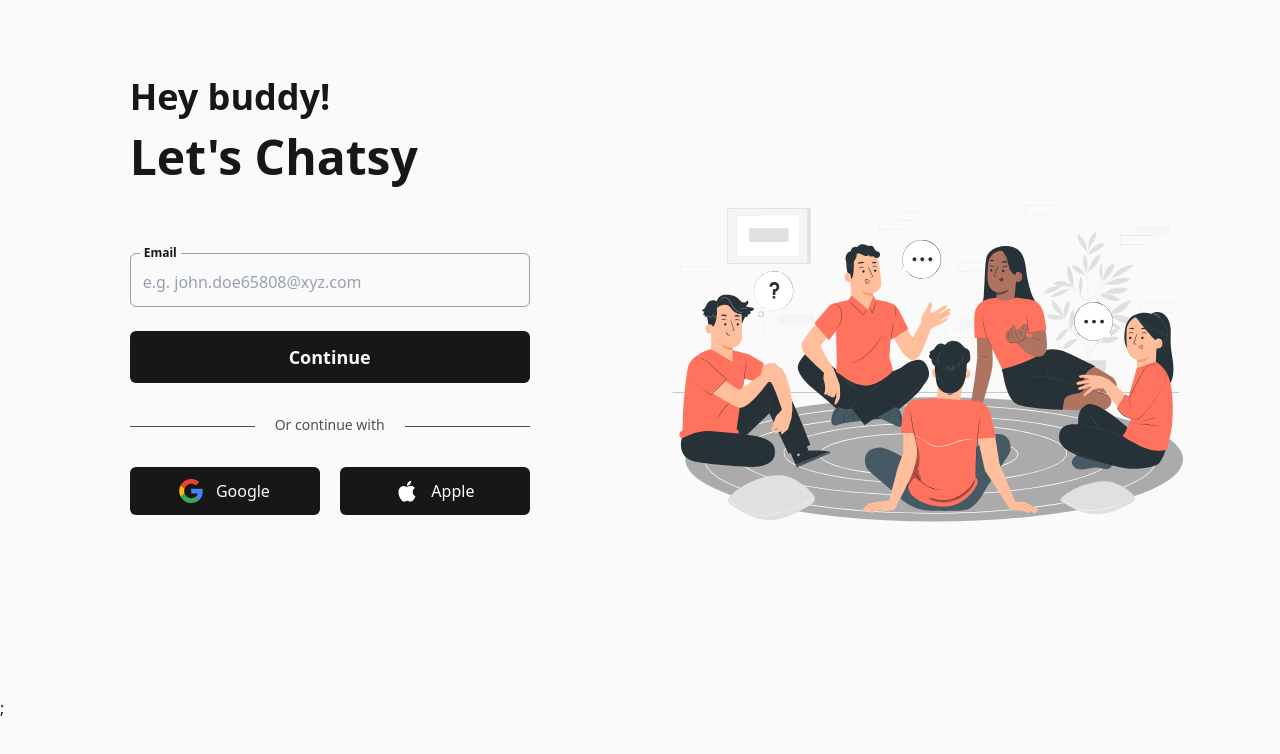
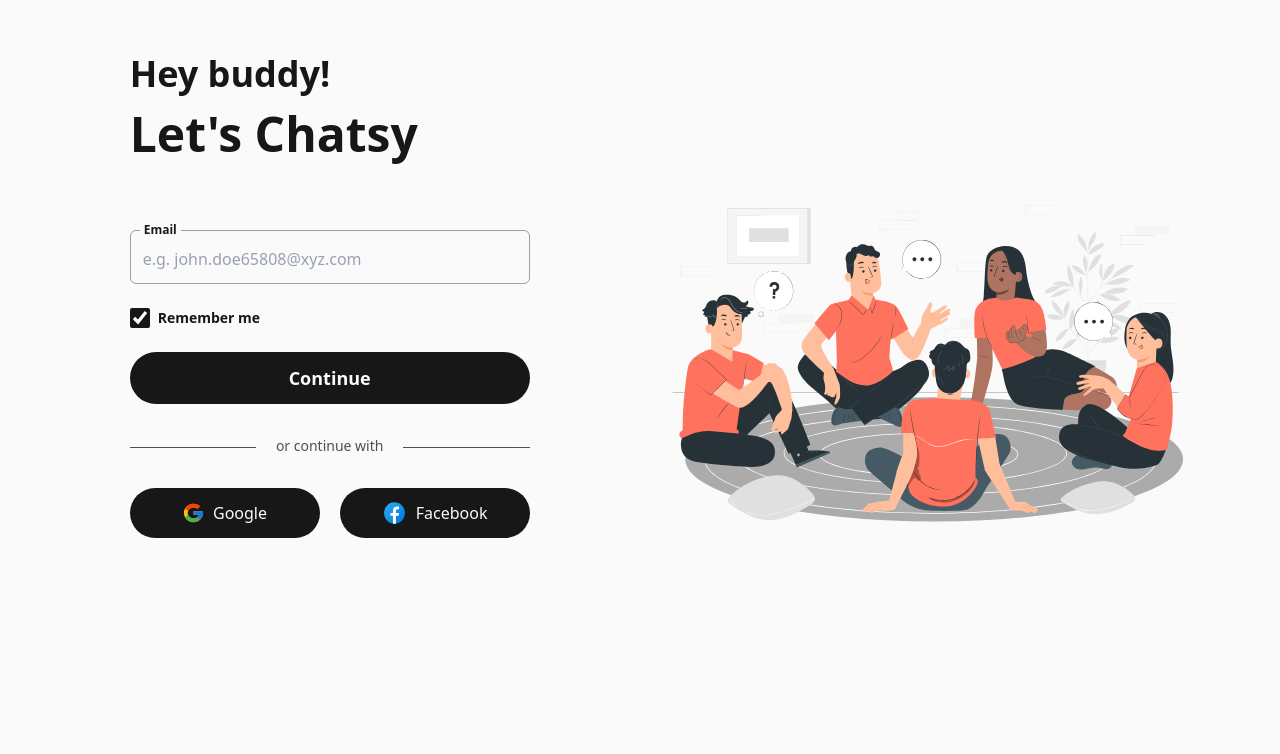
Before and after one commit to Pranav-Rustagi/chatsy-frontend, a Next.js app: page /auth in a window 1280 px wide. Shown: the part 104-858 px from the top of the page. Built offline with nearby package versions, Linux system fonts and the light colour scheme; no server answers.

Commit message:
Fixed auth flow, added onboarding functionality

```diff
--- /dev/null
+++ b/src/components/AuthInit/index.tsx
@@ -0,0 +1,65 @@
+import { firebaseAuth } from "@/config/firebase.config";
+import { fetchUserData, setUserInfoData } from "@/redux/reducers/userInfo";
+import { StoreDispatch } from "@/redux/store/store";
+import { generateUserNameFromEmail, getHighQualityGoogleAvatar } from "@/utilities";
+import { onAuthStateChanged } from "firebase/auth";
+import { useRouter } from "next/router";
+import { useEffect } from "react";
+import { useDispatch } from "react-redux";
+
+const AuthInit = () => {
+    const dispatch = useDispatch<StoreDispatch>();
+    const router = useRouter();
+
+    useEffect(() => {
+        const unsubscribe = firebaseAuth.onAuthStateChanged(async (user) => {
+            console.log("Auth state changed", user);
+            if (router.pathname === "/logout") {
+                return;
+            }
+
+            if (user === null) {
+                if (router.pathname !== "/auth") {
+                    router.replace("/auth");
+                }
+                return;
+            }
+
+            const idToken = await user.getIdToken();
+            const actionResult = await dispatch(fetchUserData(idToken));
+
+            if (fetchUserData.rejected.match(actionResult)) {
+                // something went wrong
+                console.error("Something went wrong");
+                router.replace("/auth");
+                return;
+            }
+
+            const userInfo = actionResult.payload;
+
+            if (userInfo === null) {
+                const user_data = {
+                    email: user.email as string,
+                    username: generateUserNameFromEmail(user.email as string),
+                    avatar_url: getHighQualityGoogleAvatar(user.photoURL as string),
+                    onboarded: false,
+                    about: "Hey there! I'm using Chatsy."
+                }
+
+                dispatch(setUserInfoData(user_data));
+
+                router.replace("/onboard");
+            } else {
+                if (router.pathname === "/auth" || router.pathname === "/onboard" || router.pathname === "/") {
+                    router.replace("/chats");
+                }
+            }
+        });
+
+        return unsubscribe;
+    }, [firebaseAuth, dispatch, fetchUserData, setUserInfoData]);
+
+    return null;
+}
+
+export default AuthInit;
--- a/src/components/Button/index.tsx
+++ b/src/components/Button/index.tsx
@@ -1,11 +1,18 @@
+import Image from "next/image";
+
 interface ButtonProps {
     children?: React.ReactNode | React.ReactNode[] | string;
     variant?: "sm" | "md" | "lg" | "full";
+    icon?: {
+        src: string;
+        alt: string;
+        classes?: string;
+    };
     onClick?: () => void;
     overrideClasses?: string[];
 }
 
-const Button = ({ children = "Click me", variant = "md", onClick = () => {}, overrideClasses = [] }: ButtonProps) => {
+const Button = ({ children = "Click me", variant = "md", icon, onClick = () => { }, overrideClasses = [] }: ButtonProps) => {
     const sizeClasses: Record<string, string> = {
         "sm": "px-4 py-2 text-xs font-light",
         "md": "px-4 py-3",
@@ -15,9 +22,23 @@ const Button = ({ children = "Click me", variant = "md", onClick = () => {}, ove
 
     return (
         <button
-            className={`bg-chatsy-action-bg text-chatsy-action-text rounded-md cursor-pointer flex justify-center items-center ${sizeClasses?.[variant] || sizeClasses["md"]} ${overrideClasses.join(' ')}`}
+            className={`bg-chatsy-action-bg text-chatsy-action-text rounded-full cursor-pointer flex justify-center items-center ${sizeClasses?.[variant] || sizeClasses["md"]} ${overrideClasses.join(' ')}`}
             onClick={onClick}
         >
+            {
+                icon &&
+                (
+                    <>
+                        <Image
+                            src={icon.src}
+                            alt={icon.alt}
+                            width="0" height="0" sizes="100vw"
+                            className={`w-[1.5rem] h-[1.5rem] ${icon.classes || ""}`}
+                        />
+                        &nbsp;&nbsp;
+                    </>
+                )
+            }
             {children}
         </button>
     )
--- a/src/config/firebase.config.js
+++ b/src/config/firebase.config.js
@@ -1,6 +1,5 @@
 import { getApp, getApps, initializeApp } from "firebase/app";
-import { getAuth, GoogleAuthProvider } from "firebase/auth";
-import { getStorage } from "firebase/storage";
+import { getAuth } from "firebase/auth";
 
 const firebaseConfig = {
     apiKey: process.env.NEXT_PUBLIC_FIREBASE_API_KEY,
@@ -14,12 +13,8 @@ const firebaseConfig = {
 
 const firebaseApp = getApps().length > 0 ? getApp() : initializeApp(firebaseConfig);
 const firebaseAuth = getAuth(firebaseApp);
-const googleAuthProvider = new GoogleAuthProvider();
-const firebaseStorage = getStorage(firebaseApp);
 
 export {
     firebaseApp,
-    firebaseAuth,
-    googleAuthProvider,
-    firebaseStorage
+    firebaseAuth
 };
--- a/src/constants/routes.ts
+++ b/src/constants/routes.ts
@@ -1,10 +1,10 @@
 const BASE_ROUTE = process.env.NEXT_PUBLIC_CHATSY_BACKEND_BASE_ROUTE;
 const AUTH_ROUTE = `${BASE_ROUTE}/api/auth`;
 
-const CHECK_EXISTING_USER_ROUTE = `${AUTH_ROUTE}/check-user`;
-const CHECK_EXISTING_GOOGLE_USER_ROUTE = `${AUTH_ROUTE}/check-google-user`;
+const CHECK_EXISTING_USER_ROUTE = `${AUTH_ROUTE}/check-existing-user`;
+const SAVE_NEW_USER_INFO_ROUTE = `${AUTH_ROUTE}/save-new-user-info`;
 
 export {
     CHECK_EXISTING_USER_ROUTE,
-    CHECK_EXISTING_GOOGLE_USER_ROUTE
+    SAVE_NEW_USER_INFO_ROUTE
 };
--- a/src/pages/_app.tsx
+++ b/src/pages/_app.tsx
@@ -2,11 +2,13 @@ import type { AppProps } from "next/app";
 import { Provider } from "react-redux";
 import store from "@/redux/store/store";
 import "@/styles/globals.css";
+import AuthInit from "@/components/AuthInit";
 
 export default function App({ Component, pageProps }: AppProps) {
-  return (
-    <Provider store={store}>
-      <Component {...pageProps} />;
-    </Provider>
-  );
+    return (
+        <Provider store={store}>
+            <AuthInit />
+            <Component {...pageProps} />
+        </Provider>
+    );
 }
--- a/src/pages/auth/index.tsx
+++ b/src/pages/auth/index.tsx
@@ -1,54 +1,32 @@
-import { signInWithPopup } from "firebase/auth";
-import { firebaseAuth, googleAuthProvider } from "@/config/firebase.config.js";
-import { useRouter } from "next/router";
+import { GoogleAuthProvider, signInWithPopup } from "firebase/auth";
+import { firebaseAuth } from "@/config/firebase.config.js";
 import { useDispatch, useSelector } from "react-redux";
-import { fetchGoogleUserData, setUserInfoData } from "@/redux/reducers/userInfo";
-import { generateUserNameFromEmail, getHighQualityGoogleAvatar } from "@/utilities";
+import { setUserInfoData } from "@/redux/reducers/userInfo";
+import { RootState, StoreDispatch } from "@/redux/store/store";
+import { useState } from "react";
 import { Button, Input } from "@/components";
-import store, { RootState, StoreDispatch } from "@/redux/store/store";
 import Image from "next/image";
 import Head from "next/head";
 
 const AuthPage = () => {
-    const router = useRouter();
+    const dispatch = useDispatch<StoreDispatch>();
+    const userInfo = useSelector((state: RootState) => state.userInfo.data);
 
-    const dispatch = useDispatch<StoreDispatch>();
-    const userInfo = useSelector((state: RootState) => state.userInfo);
+    const [rememberMe, setRememberMe] = useState<Boolean>(true);
 
-    const handleGoogleAuth = async () => {
-        const authResult = await signInWithPopup(firebaseAuth, googleAuthProvider);
-        const idToken = await authResult.user.getIdToken() as string;
 
-        const actionResult = await dispatch(fetchGoogleUserData(idToken));
-
-        if (fetchGoogleUserData.rejected.match(actionResult)) {
-            // something went wrong
-            console.error("Something went wrong");
-            return;
-        }
-
-        const userInfo = store.getState().userInfo;
-        const user = authResult.user;
-
-        if (userInfo.data === null) {
-            const user_data = {
-                email: user.email as string,
-                username: generateUserNameFromEmail(user.email as string),
-                avatar_url: getHighQualityGoogleAvatar(user.photoURL as string),
-                onboarded: false,
-                about: "Hey there! I'm using Chatsy."
-            }
-
-            dispatch(setUserInfoData(user_data));
-
-            router.replace("/onboard");
-        } else {
-            router.replace("/chats");
-        }
+    const toggleRememberMe = () => {
+        setRememberMe(!rememberMe);
     }
 
 
-    const handleAppleAuth = () => {
+    const handleGoogleAuth = () => {
+        const googleAuthProvider = new GoogleAuthProvider();
+        signInWithPopup(firebaseAuth, googleAuthProvider);
+    }
+
+
+    const handleFacebookAuth = () => {
         alert("Not implemented yet");
     }
 
@@ -58,29 +36,9 @@ const AuthPage = () => {
 
 
     const handleEmailInputChange = (e: React.ChangeEvent<HTMLInputElement>) => {
-        dispatch(setUserInfoData({email: e.target.value}));
+        dispatch(setUserInfoData({ email: e.target.value }));
     }
 
-
-    // useEffect(() => {
-    //     const unsubscribe = onAuthStateChanged(firebaseAuth, async (user) => {
-    //         const idToken = await user?.getIdToken();
-    //         console.log({
-    //             "onAuthStateChanged": idToken
-    //         });
-
-            // if (user && user.emailVerified) {
-            //     const userObj = {
-            //         email: user.email as string,
-            //         avatar_url: getHighQualityGoogleAvatar(user.photoURL as string)
-            //     }
-
-            //     handleUserLogin(userObj);
-            // }
-        // });
-
-    //     return () => unsubscribe();
-    // }, [handleUserLogin]);
 
     return (
         <>
@@ -103,10 +61,27 @@ const AuthPage = () => {
                             <Input
                                 type="email"
                                 label="Email"
-                                value={userInfo.data?.email || ""}
+                                value={userInfo?.email || ""}
                                 onChange={handleEmailInputChange}
                                 placeholder="e.g. john.doe65808@xyz.com"
                             />
+
+                            <div className="flex items-center gap-2 mt-6">
+                                <input
+                                    type="checkbox"
+                                    className="w-5 h-5 accent-chatsy-action-bg cursor-pointer"
+                                    id="remember-me"
+                                    checked={Boolean(rememberMe)}
+                                    onChange={toggleRememberMe}
+                                />
+
+                                <label
+                                    className="text-sm text-chatsy-text-main font-semibold cursor-pointer"
+                                    htmlFor="remember-me"
+                                >
+                                    Remember me
+                                </label>
+                            </div>
 
                             <br />
 
@@ -117,34 +92,33 @@ const AuthPage = () => {
 
 
                         <div className="w-full text-center text-chatsy-text-main relative my-8 opacity-75 text-sm">
-                            <span className="px-5 bg-chatsy-bg leading-none relative z-40">Or continue with</span>
+                            <span className="px-5 bg-chatsy-bg leading-none relative z-40">or continue with</span>
                             <hr className="border-t-1 border-chatsy-text-main absolute w-full top-[calc(50%+1px)]" />
                         </div>
 
                         <div className="flex gap-5">
-                            <Button overrideClasses={["!w-1/2", "!bg-chatsy-text-main", "!text-chatsy-bg"]} onClick={handleGoogleAuth}>
-                                <Image
-                                    src="/icons/google_icon.svg"
-                                    alt="Authenticate with Google"
-                                    width="0" height="0" sizes="100vw"
-                                    className="w-[1.5rem] h-[1.5rem]"
-                                />
-                                &nbsp;&nbsp;
+                            <Button
+                                overrideClasses={["!w-1/2", "!bg-chatsy-text-main", "!text-chatsy-bg"]}
+                                icon={{
+                                    src: "/icons/google_icon.svg",
+                                    alt: "Authenticate with Google",
+                                    classes: "!w-[1.4rem] !h-[1.4rem]"
+                                }}
+                                onClick={handleGoogleAuth}
+                            >
                                 Google
                             </Button>
 
                             <Button
                                 overrideClasses={["!w-1/2", "!bg-chatsy-text-main", "!text-chatsy-bg"]}
-                                onClick={handleAppleAuth}
+                                onClick={handleFacebookAuth}
+                                icon={{
+                                    src: "/icons/facebook_icon.svg",
+                                    alt: "Authenticate with Facebook",
+                                    classes: "!w-[1.6rem] !h-[1.6rem]"
+                                }}
                             >
-                                <Image
-                                    src="/icons/apple_icon.svg"
-                                    alt="Authenticate with Google"
-                                    width="0" height="0" sizes="100vw"
-                                    className="w-[1.5rem] h-[1.5rem] invert-(--chatsy-black-icon-invert)"
-                                />
-                                &nbsp;&nbsp;
-                                Apple
+                                Facebook
                             </Button>
                         </div>
                     </div>
--- a/src/pages/index.tsx
+++ b/src/pages/index.tsx
@@ -1,19 +1,5 @@
-import { useRouter } from "next/navigation";
-import { useEffect } from "react";
-
-
 const RootPage = () => {
-    const router = useRouter();
-
-    useEffect(() => {
-        router.replace("/auth");
-    }, [router]);
-
-    return (
-        <div className="flex justify-center items-center h-screen">
-            This is Chatsy root page
-        </div>
-    )
+    return null;
 }
 
 export default RootPage;
--- a/src/pages/onboard/index.tsx
+++ b/src/pages/onboard/index.tsx
@@ -1,19 +1,17 @@
 import { useCallback, useEffect, useState } from "react";
 import { useDispatch, useSelector } from "react-redux";
-import { setUserInfoData } from "@/redux/reducers/userInfo";
+import { saveNewUserInfo, setUserInfoData } from "@/redux/reducers/userInfo";
 import { Button, Input } from "@/components";
 import { useRouter } from "next/router";
-import { RootState } from "@/redux/store/store";
+import { RootState, StoreDispatch } from "@/redux/store/store";
 import Image from "next/image";
 import Head from "next/head";
 import avatars from "@/constants/avatars";
 
 const OnboardPage = () => {
     const router = useRouter();
-    const dispatch = useDispatch();
-    const userInfo = useSelector((state: RootState) => state.userInfo).data;
-
-    console.log(userInfo);
+    const dispatch = useDispatch<StoreDispatch>();
+    const userInfo = useSelector((state: RootState) => state.userInfo.data);
 
     const [profilePicture, setProfilePicture] = useState<{ url: string, file: File | null, isDefault: boolean }>({
         url: userInfo?.avatar_url || avatars[0].url,
@@ -47,7 +45,7 @@ const OnboardPage = () => {
                 url: URL.createObjectURL(file),
                 file: file,
                 isDefault: false
-            })
+            });
         }
     }
 
@@ -64,7 +62,7 @@ const OnboardPage = () => {
     }
 
 
-    const handleSetupProfile = useCallback(() => {
+    const handleSetupProfile = useCallback(async () => {
         if (!userInfo?.username) {
             setUsernameError({
                 error: true,
@@ -86,16 +84,12 @@ const OnboardPage = () => {
             });
             return;
         }
-    }, [userInfo?.username]);
 
-    useEffect(() => {
-        if (userInfo?.onboarded) {
-            router.replace("/chats");
-        } else if (userInfo?.email === null) {
-            router.replace("/auth");
-        }
-    })
+        await dispatch(saveNewUserInfo(userInfo));
+        console.log("Saved successfully");
 
+        router.replace("/chats");
+    }, [userInfo?.username, userInfo]);
 
     return (
         <>
--- a/src/redux/reducers/userInfo/index.ts
+++ b/src/redux/reducers/userInfo/index.ts
@@ -1,4 +1,4 @@
-import { CHECK_EXISTING_GOOGLE_USER_ROUTE } from "@/constants/routes";
+import { CHECK_EXISTING_USER_ROUTE, SAVE_NEW_USER_INFO_ROUTE } from "@/constants/routes";
 import { createAsyncThunk, createSlice, PayloadAction } from "@reduxjs/toolkit";
 import axios from "axios";
 
@@ -22,14 +22,28 @@ const initialState: UserInfoProps = {
     error: null
 }
 
-export const fetchGoogleUserData = createAsyncThunk(
-    "userInfo/fetchGoogleUserData",
+
+export const fetchUserData = createAsyncThunk(
+    "userInfo/fetchUserData",
     async (token: string, { rejectWithValue }) => {
         try {
-            const response = await axios.post(CHECK_EXISTING_GOOGLE_USER_ROUTE, { token });
+            const response = await axios.post(CHECK_EXISTING_USER_ROUTE, { token });
             const { user } = response.data.data;
             return user;
+        } catch (error) {
+            console.error(error);
+            return rejectWithValue(error);
+        }
+    }
+)
 
+
+export const saveNewUserInfo = createAsyncThunk(
+    "userInfo/saveUserInfoInDB",
+    async (data: UserInfoDataProps, { rejectWithValue }) => {
+        try {
+            await axios.post(SAVE_NEW_USER_INFO_ROUTE, data);
+            return true;
         } catch (error) {
             console.error(error);
             return rejectWithValue(error);
@@ -55,13 +69,17 @@ const userSlice = createSlice({
         }
     },
     extraReducers: (builder) => {
-        builder.addCase(fetchGoogleUserData.fulfilled, (state, action) => {
-            if (action.payload !== null && action.payload.user !== null) {
-                state = {
-                    ...action.payload.user
-                }
-            } else {
-                state.data = null;
+        builder.addCase(fetchUserData.fulfilled, (state, action) => {
+            state.data = action.payload;
+
+            if (state.data !== null) {
+                state.data.onboarded = true;
+            }
+        }),
+        builder.addCase(saveNewUserInfo.fulfilled, (state) => {
+            state.data = {
+                ...state.data,
+                onboarded: true
             }
         })
     }
```
Also changed, not shown: public/icons/facebook_icon.svg (added), public/icons/google_icon.svg.
